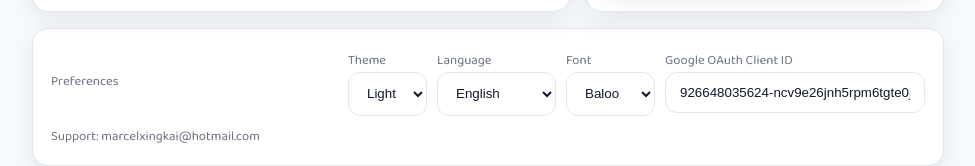
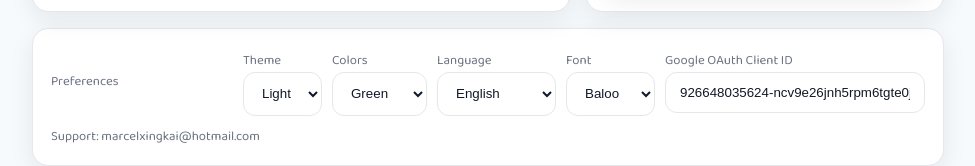
Before and after one commit to marcelkempers96/3thingsaday, a Next.js app: page / in a window 1280 px wide. Shown: the part 751-917 px from the top of the page, without its empty margins (152-1127 px from the left). Built offline with nearby package versions, Linux system fonts and the light colour scheme; no server answers.

Commit message:
feat: color schemes (green/blue/purple/orange/rose) with selector in Preferences

```diff
--- a/app/components/FooterControls.tsx
+++ b/app/components/FooterControls.tsx
@@ -3,7 +3,7 @@
 import { useSettings } from '@/app/providers';
 
 export default function FooterControls() {
-	const { theme, setTheme, language, setLanguage, font, setFont, googleClientId } = useSettings();
+	const { theme, setTheme, language, setLanguage, font, setFont, googleClientId, colorScheme, setColorScheme } = useSettings();
 	return (
 		<footer className="panel" style={{ marginTop: 16, display: 'flex', flexDirection: 'column', gap: 10 }}>
 			<div style={{ display: 'flex', flexWrap: 'wrap', gap: 10, alignItems: 'center', justifyContent: 'space-between' }}>
@@ -14,6 +14,16 @@ export default function FooterControls() {
 						<select className="input" value={theme} onChange={(e) => setTheme(e.target.value as any)}>
 							<option value="light">Light</option>
 							<option value="dark">Dark</option>
+						</select>
+					</div>
+					<div>
+						<label className="small muted">Colors</label><br />
+						<select className="input" value={colorScheme} onChange={(e) => setColorScheme(e.target.value as any)}>
+							<option value="green">Green</option>
+							<option value="blue">Blue</option>
+							<option value="purple">Purple</option>
+							<option value="orange">Orange</option>
+							<option value="rose">Rose</option>
 						</select>
 					</div>
 					<div>
--- a/app/globals.css
+++ b/app/globals.css
@@ -9,6 +9,13 @@
   --border: #e5e7eb;
   --shadow: 0 8px 24px rgba(17, 24, 39, 0.08);
 }
+
+/***** Color schemes *****/
+.color-green { --accent: #58cc02; --accent-2: #16a34a; }
+.color-blue { --accent: #3b82f6; --accent-2: #60a5fa; }
+.color-purple { --accent: #7c5cff; --accent-2: #9b7dff; }
+.color-orange { --accent: #f59e0b; --accent-2: #fbbf24; }
+.color-rose { --accent: #fb7185; --accent-2: #fda4af; }
 
 * {
   box-sizing: border-box;
--- a/app/providers.tsx
+++ b/app/providers.tsx
@@ -1,7 +1,7 @@
 "use client";
 
 import { createContext, useContext, useEffect, useMemo, useState } from 'react';
-import type { Settings, Theme, Language, FontChoice, CountdownMode } from '@/lib/settings';
+import type { Settings, Theme, Language, FontChoice, CountdownMode, ColorScheme } from '@/lib/settings';
 import { DEFAULT_SETTINGS, loadSettings, saveSettings } from '@/lib/settings';
 import { fontBaloo, fontInter, fontNunito } from '@/app/fonts';
 
@@ -14,6 +14,7 @@ export type SettingsContextValue = Settings & {
   setSleepTime: (hhmm: string) => void;
   setCustomTime: (hhmm: string) => void;
   setMealTimes: (t: { breakfast: string; lunch: string; dinner: string }) => void;
+  setColorScheme: (c: ColorScheme) => void;
 };
 
 const SettingsContext = createContext<SettingsContextValue | null>(null);
@@ -40,6 +41,10 @@ export default function Providers({ children }: { children: React.ReactNode }) {
     const clsDark = 'theme-dark';
     document.body.classList.remove(clsLight, clsDark);
     document.body.classList.add(settings.theme === 'dark' ? clsDark : clsLight);
+    // color scheme class
+    const colorClasses = ['color-green','color-blue','color-purple','color-orange','color-rose'];
+    document.body.classList.remove(...colorClasses);
+    document.body.classList.add(`color-${settings.colorScheme}`);
     saveSettings(settings);
   }, [settings, ready]);
 
@@ -52,7 +57,8 @@ export default function Providers({ children }: { children: React.ReactNode }) {
     setCountdownMode: (m) => setSettings(s => ({ ...s, countdownMode: m })),
     setSleepTime: (hhmm) => setSettings(s => ({ ...s, sleepTimeHHMM: hhmm })),
     setCustomTime: (hhmm) => setSettings(s => ({ ...s, customTimeHHMM: hhmm })),
-    setMealTimes: (t) => setSettings(s => ({ ...s, mealTimes: t }))
+    setMealTimes: (t) => setSettings(s => ({ ...s, mealTimes: t })),
+    setColorScheme: (c) => setSettings(s => ({ ...s, colorScheme: c }))
   }), [settings]);
 
   const fontClass = settings.font === 'nunito' ? fontNunito.className : settings.font === 'inter' ? fontInter.className : fontBaloo.className;
--- a/lib/settings.ts
+++ b/lib/settings.ts
@@ -1,6 +1,7 @@
 export type Theme = 'light' | 'dark';
 export type Language = 'en' | 'nl';
 export type FontChoice = 'baloo' | 'nunito' | 'inter';
+export type ColorScheme = 'green' | 'blue' | 'purple' | 'orange' | 'rose';
 
 export type CountdownMode = 'endOfDay' | 'sleepTime' | 'customTime' | 'nextMeal';
 
@@ -13,6 +14,7 @@ export type Settings = {
   sleepTimeHHMM?: string;
   customTimeHHMM?: string;
   mealTimes?: { breakfast: string; lunch: string; dinner: string };
+  colorScheme: ColorScheme;
 };
 
 const STORAGE_KEY = 'focus3_settings_v1';
@@ -25,7 +27,8 @@ export const DEFAULT_SETTINGS: Settings = {
   countdownMode: 'endOfDay',
   sleepTimeHHMM: '23:00',
   customTimeHHMM: '18:00',
-  mealTimes: { breakfast: '08:00', lunch: '12:30', dinner: '18:30' }
+  mealTimes: { breakfast: '08:00', lunch: '12:30', dinner: '18:30' },
+  colorScheme: 'green'
 };
 
 export function loadSettings(): Settings {
@@ -36,8 +39,8 @@ export function loadSettings(): Settings {
     const parsed = JSON.parse(raw) as Settings;
     const merged: Settings = { ...DEFAULT_SETTINGS, ...parsed };
     if (!merged.googleClientId) merged.googleClientId = DEFAULT_SETTINGS.googleClientId;
-    // fill nested
     merged.mealTimes = { ...DEFAULT_SETTINGS.mealTimes!, ...(parsed as any).mealTimes };
+    if (!merged.colorScheme) merged.colorScheme = 'green';
     return merged;
   } catch {
     return DEFAULT_SETTINGS;
```
